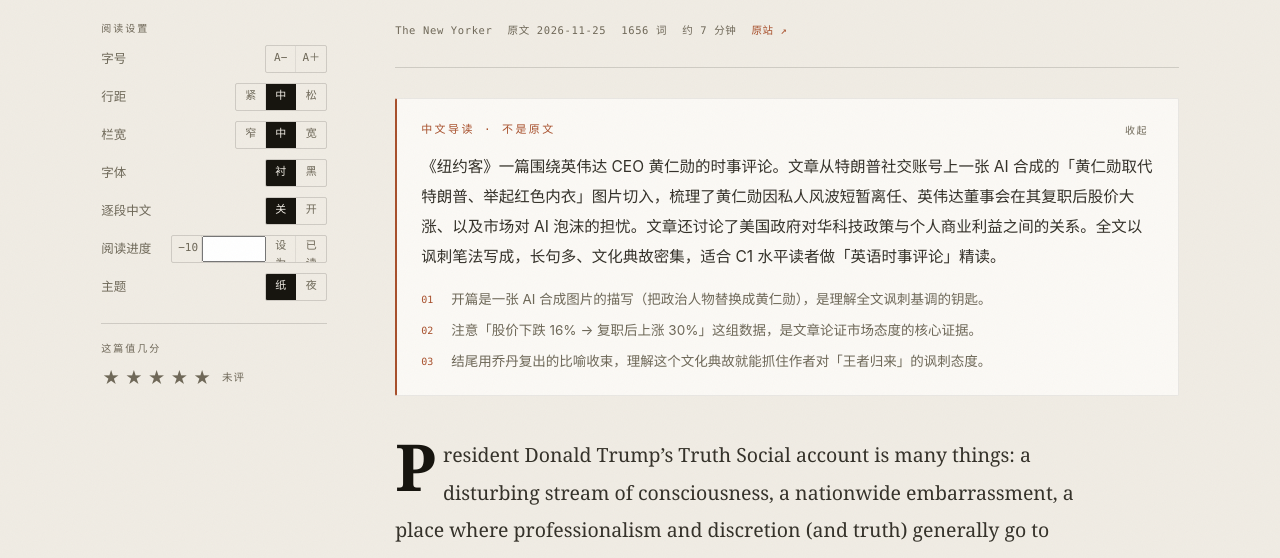
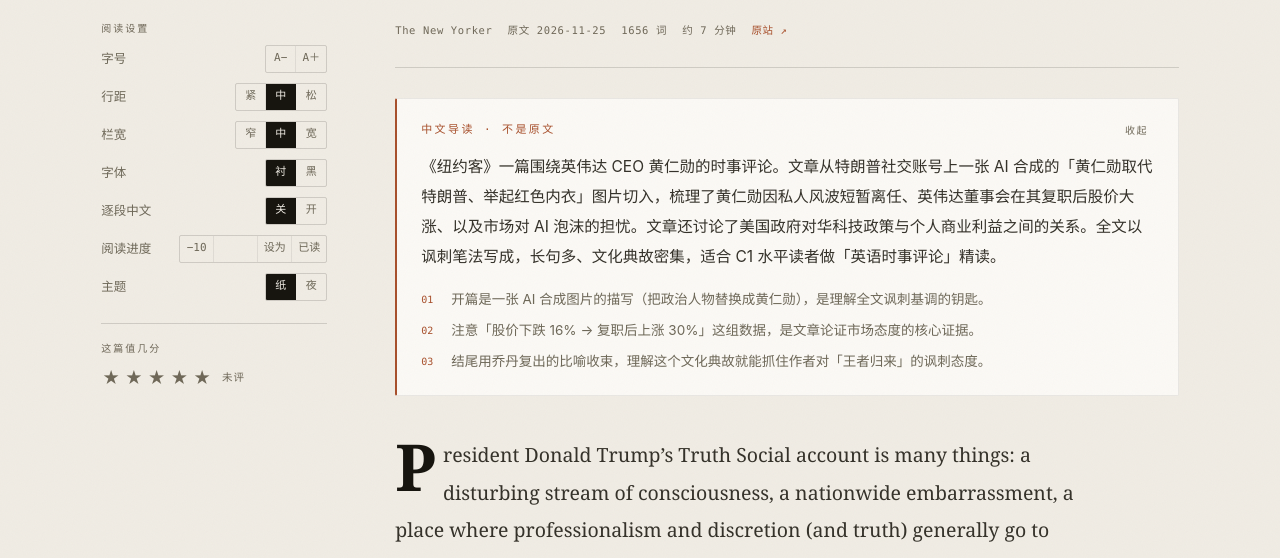
Before and after one commit to kuangketongxue/english-daily, a plain HTML site: page read.html in a window 1280 px wide. Shown: the part 232-790 px from the top of the page. Drawn offline with Linux system fonts and the light colour scheme.

Commit message:
fix: 手动设置阅读进度 + 每日选品防单站 403 占满候选池

```diff
--- a/assets/css/read.css
+++ b/assets/css/read.css
@@ -173,6 +173,13 @@
 .pref__seg button:last-child { border-right: 0; }
 .pref__seg button:hover { color: var(--ink); }
 .pref__seg button.on { background: var(--ink); color: var(--paper); }
+.pref__seg input {
+  width: 44px; height: 26px; min-width: 0; padding: 0 2px;
+  border: 0; border-right: 1px solid var(--rule-soft);
+  background: transparent; color: var(--ink); text-align: center;
+  font-family: var(--font-mono); font-size: 11px;
+}
+.pref__seg button[data-progress] { width: auto; min-width: 34px; padding: 0 5px; }
 
 .rail__rate { margin-top: 22px; padding-top: 16px; border-top: 1px solid var(--rule); }
 
```
